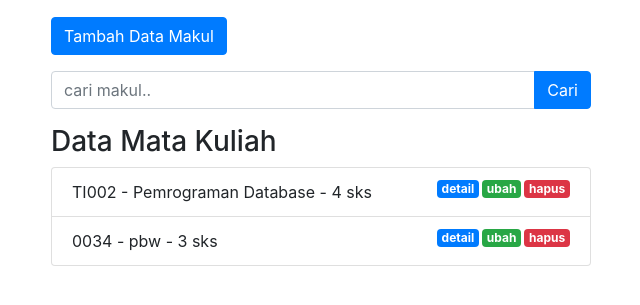
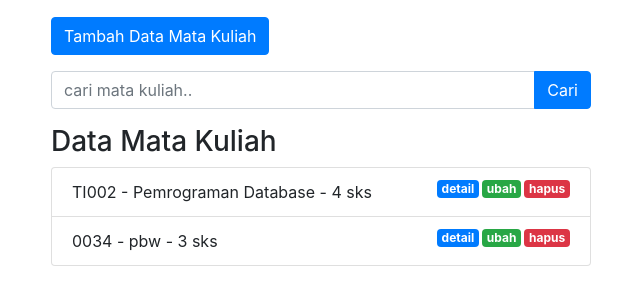
Before and after one commit to uswatun79/belajar_ci, a PHP site: page /belajar_ci/makul in a window 1280 px wide. Shown: the part 56-361 px from the top of the page, without its empty margins (34-674 px from the left). Run offline with PHP 8.4, Linux system fonts and the light colour scheme; data comes from the database, SQL or seed files in the repository.

Commit message:
update view detail dan view makul

```diff
--- a/app/views/makul/detail.php
+++ b/app/views/makul/detail.php
@@ -5,7 +5,7 @@
         <h5 class="card-title"><?= $data['mkl']['makul_kode']; ?></h5>
         <h6 class="card-subtitle mb-2 text-muted"><?= $data['mkl']['makul_nama']; ?></h6>
         <p class="card-text"><?= $data['mkl']['makul_sks']; ?></p>
-        <a href="<?= BASEURL; ?>/makul" class="card-link">Kembali</a>
+        <a href="<?= BASEURL; ?>/makul" class="card-link">Kembali ke menu utama</a>
       </div>
     </div>
 
--- a/app/views/makul/index.php
+++ b/app/views/makul/index.php
@@ -9,7 +9,7 @@
   <div class="row mb-3">
     <div class="col-lg-6">
       <button type="button" class="btn btn-primary tombolTambahData" data-toggle="modal" data-target="#formModal">
-        Tambah Data Makul
+        Tambah Data Mata Kuliah
       </button>
     </div>
   </div>
@@ -18,7 +18,7 @@
     <div class="col-lg-6">
       <form action="<?= BASEURL; ?>/makul/cari" method="post">
         <div class="input-group">
-          <input type="text" class="form-control" placeholder="cari makul.." name="keyword" id="keyword" autocomplete="off">
+          <input type="text" class="form-control" placeholder="cari mata kuliah.." name="keyword" id="keyword" autocomplete="off">
           <div class="input-group-append">
             <button class="btn btn-primary" type="submit" id="tombolCari">Cari</button>
           </div>
```
